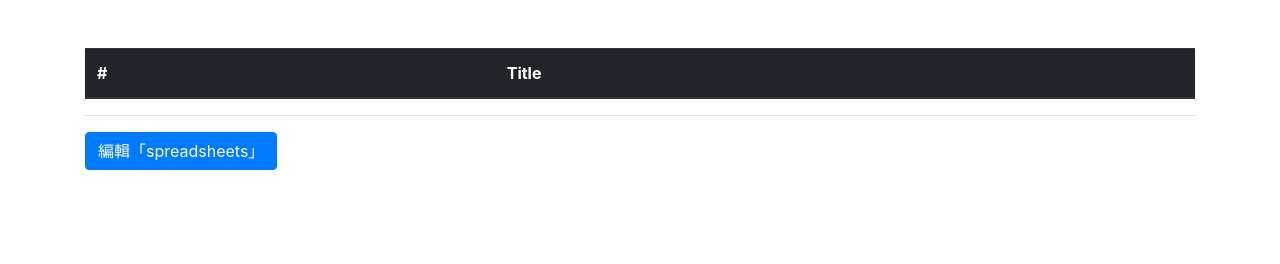
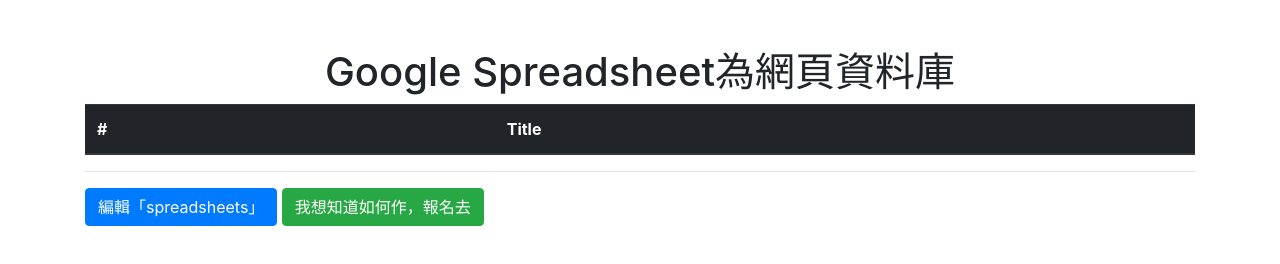
Before and after one commit to webugm/tncu_cart, a plain HTML site: page t.html in a window 1280 px wide. Drawn offline with nearby package versions, Linux system fonts and the light colour scheme; no server answers.

Commit message:
20180905

```diff
--- a/t.html
+++ b/t.html
@@ -18,7 +18,7 @@
     <script src="https://cdnjs.cloudflare.com/ajax/libs/popper.js/1.14.3/umd/popper.min.js" integrity="sha384-ZMP7rVo3mIykV+2+9J3UJ46jBk0WLaUAdn689aCwoqbBJiSnjAK/l8WvCWPIPm49" crossorigin="anonymous"></script>
 
     <script src="https://stackpath.bootstrapcdn.com/bootstrap/4.1.3/js/bootstrap.min.js" integrity="sha384-ChfqqxuZUCnJSK3+MXmPNIyE6ZbWh2IMqE241rYiqJxyMiZ6OW/JmZQ5stwEULTy" crossorigin="anonymous"></script>
-    <title>Hello, world!</title>
+    <title>Google無紙化工作術</title>
   </head>
   <body>
     <script>
@@ -35,6 +35,7 @@
         });
     </script>
     <div class="container my-5">
+      <h1 class="text-center">Google Spreadsheet為網頁資料庫</h1>
       <table class="table table-dark">
         <thead>
           <tr>
@@ -48,6 +49,8 @@
       <hr>
       <a href="https://docs.google.com/spreadsheets/d/11bu19qy39prfZDEum8NpeNt76-1yQu3ZUioKcVodvUQ/edit?usp=sharing" target="_blank" class="btn btn-primary">編輯「spreadsheets」</a>
 
+      <a href="http://ccs.tncomu.tw/modules/ccs_course/index.php?op=view_course&course_sn=7198" target="_blank" class="btn btn-success">我想知道如何作，報名去</a>
+
     </div>
 
 
```
